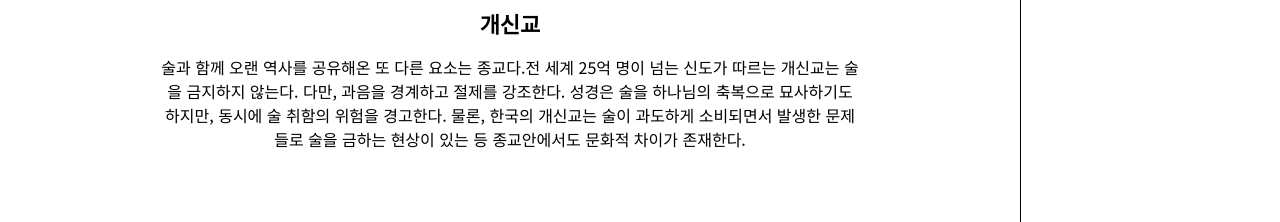
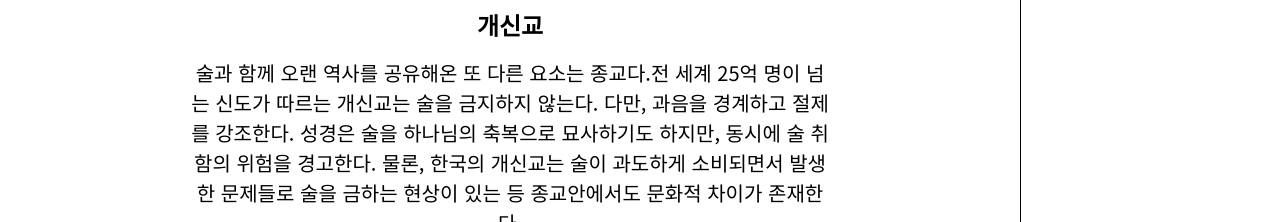
Before and after one commit to yeye-design/iidw-final-202321456, a website: page pages/limit.html in a window 1280 px wide. Shown: the part 578-800 px from the top of the page. Drawn offline with Linux system fonts and the light colour scheme; a web font is replaced by a local one.

Commit message:
기말피드백_수정

```diff
--- a/pages/limit.html
+++ b/pages/limit.html
@@ -58,7 +58,7 @@
       <!-- 메인 콘텐츠 -->
 
       <main class="content">
-        <div class="wrapper textBoxTitle-noto-700 cover">종교적 경계</div>
+        <div class="textBoxTitle-noto-700 cover">종교적 경계</div>
 
         <section id="section-Title1">
           <div class="cover2"></div>
@@ -126,7 +126,7 @@
         <!-- 자연적기원 -->
 
         <div class="canvas reveal">
-          <div class="wrapper textBoxTitle-noto-700 cover">주류법</div>
+          <div class="textBoxTitle-noto-700 cover">주류법</div>
 
           <section id="section-Title2">
             <div class="cover2"></div>
--- a/styles/limit.scss
+++ b/styles/limit.scss
@@ -218,9 +218,10 @@ a {
   margin-inline: auto;
 }
 .textBox-noto-600 {
+  width: 100%;
   padding-top: 10px;
   font-family: 'Noto Sans KR', sans-serif;
-  font-size: 22px;
+  font-size: 24px;
   font-style: normal;
   font-weight: 600;
   font-optical-sizing: auto;
@@ -230,11 +231,13 @@ a {
 }
 .textBox-noto-400 {
   flex-flow: column;
-  min-width: 300px;
+  min-width: 100%, 300px;
   max-width: 700px;
   padding-top: 15px;
+  padding-right: 30px;
+  padding-left: 30px;
   font-family: 'Noto Sans KR', sans-serif;
-  font-size: 16px;
+  font-size: 20px;
   font-style: normal;
   font-weight: 400;
   font-optical-sizing: auto;
--- a/styles/origin.scss
+++ b/styles/origin.scss
@@ -220,7 +220,7 @@ a {
 .textBox-noto-600 {
   padding-top: 10px;
   font-family: 'Noto Sans KR', sans-serif;
-  font-size: 22px;
+  font-size: 24px;
   font-style: normal;
   font-weight: 600;
   font-optical-sizing: auto;
@@ -230,11 +230,13 @@ a {
 }
 .textBox-noto-400 {
   flex-flow: column;
-  min-width: 300px;
-  max-width: 700px;
+  min-width: 100%, 300px;
+  max-width: 900px;
   padding-top: 15px;
+  padding-right: 30px;
+  padding-left: 30px;
   font-family: 'Noto Sans KR', sans-serif;
-  font-size: 16px;
+  font-size: 20px;
   font-style: normal;
   font-weight: 400;
   font-optical-sizing: auto;
```
Also changed, not shown: pages/origin.html (+3 -3 lines), styles/limit.css, styles/origin.css.
